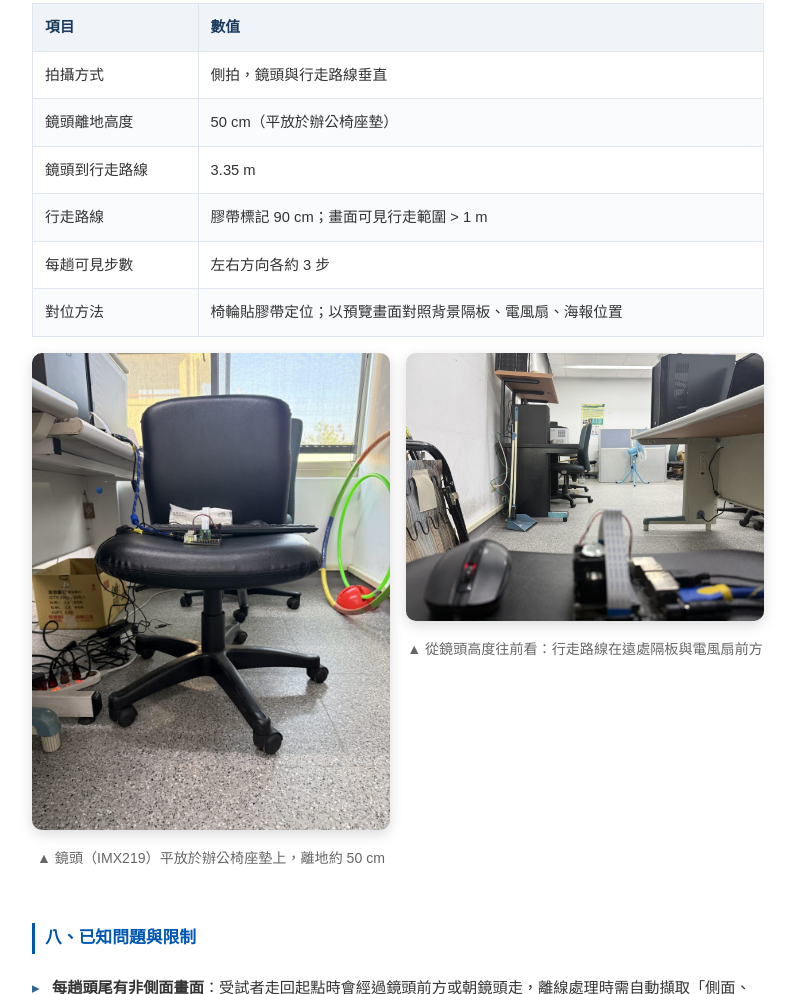
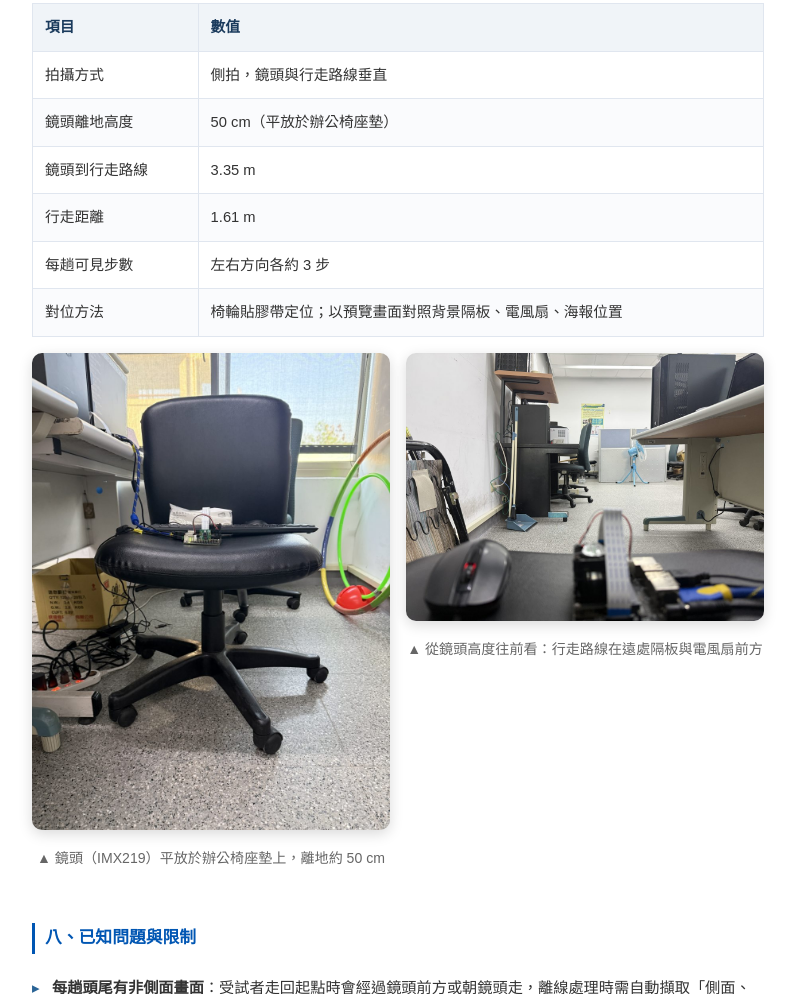
Before and after one commit to GaitPro/GaitPro.github.io, a plain HTML site: page report-2026-11-12.html in a window 1280 px wide. Shown: the part 7129-8123 px from the top of the page, without its empty margins (242-1037 px from the left). Drawn offline with Linux system fonts and the light colour scheme.

Commit message:
[Bob] 修正 11/12 報告行走距離為 1.61 m
Co-Authored-By: Claude Opus 5.5 <noreply@anthropic.com>

```diff
--- a/report-2026-11-12.html
+++ b/report-2026-11-12.html
@@ -478,7 +478,7 @@
           <tr><td>拍攝方式</td><td>側拍，鏡頭與行走路線垂直</td></tr>
           <tr><td>鏡頭離地高度</td><td>50 cm（平放於辦公椅座墊）</td></tr>
           <tr><td>鏡頭到行走路線</td><td>3.35 m</td></tr>
-          <tr><td>行走路線</td><td>膠帶標記 90 cm；畫面可見行走範圍 &gt; 1 m</td></tr>
+          <tr><td>行走距離</td><td>1.61 m</td></tr>
           <tr><td>每趟可見步數</td><td>左右方向各約 3 步</td></tr>
           <tr><td>對位方法</td><td>椅輪貼膠帶定位；以預覽畫面對照背景隔板、電風扇、海報位置</td></tr>
         </tbody>
```
